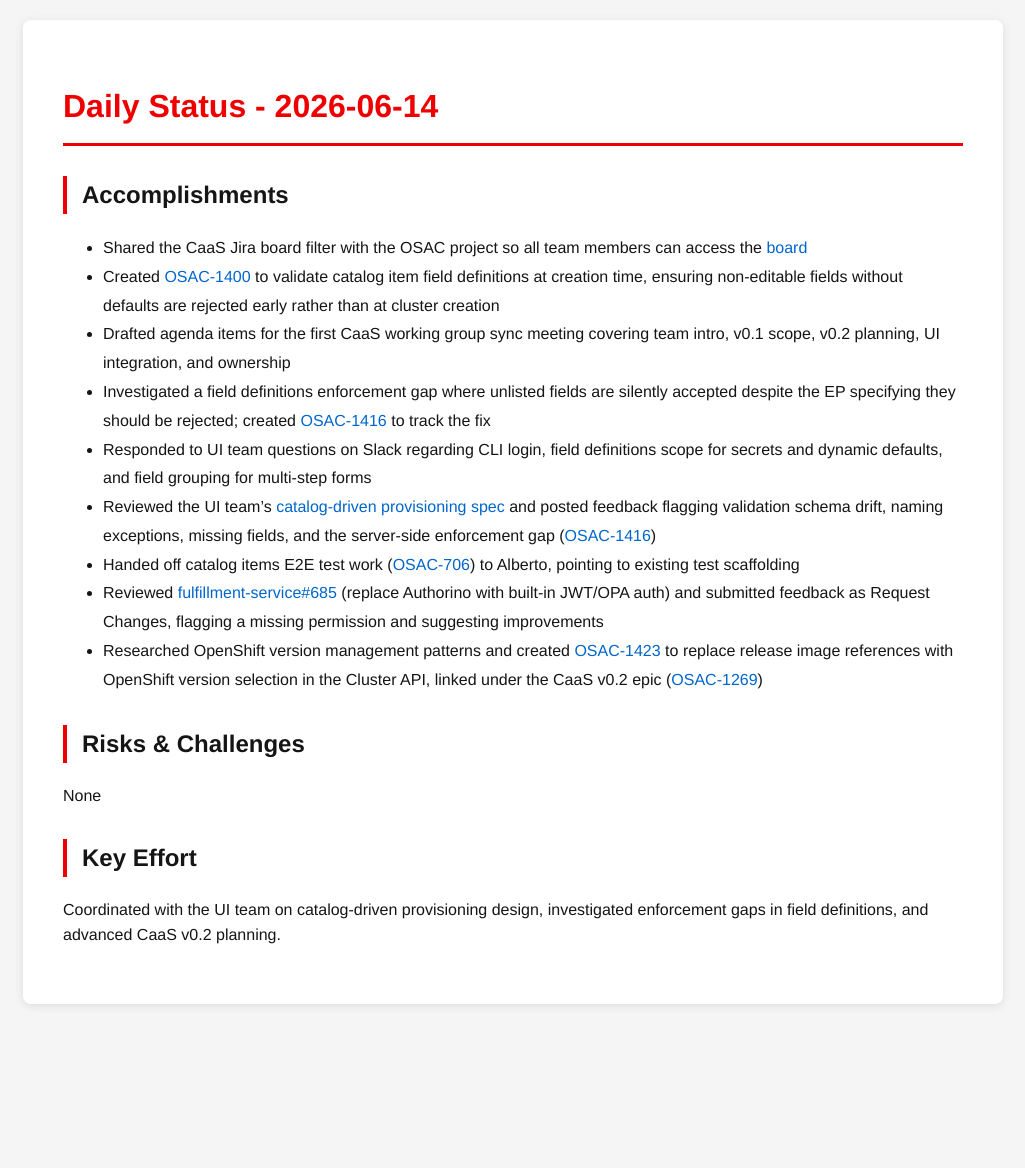
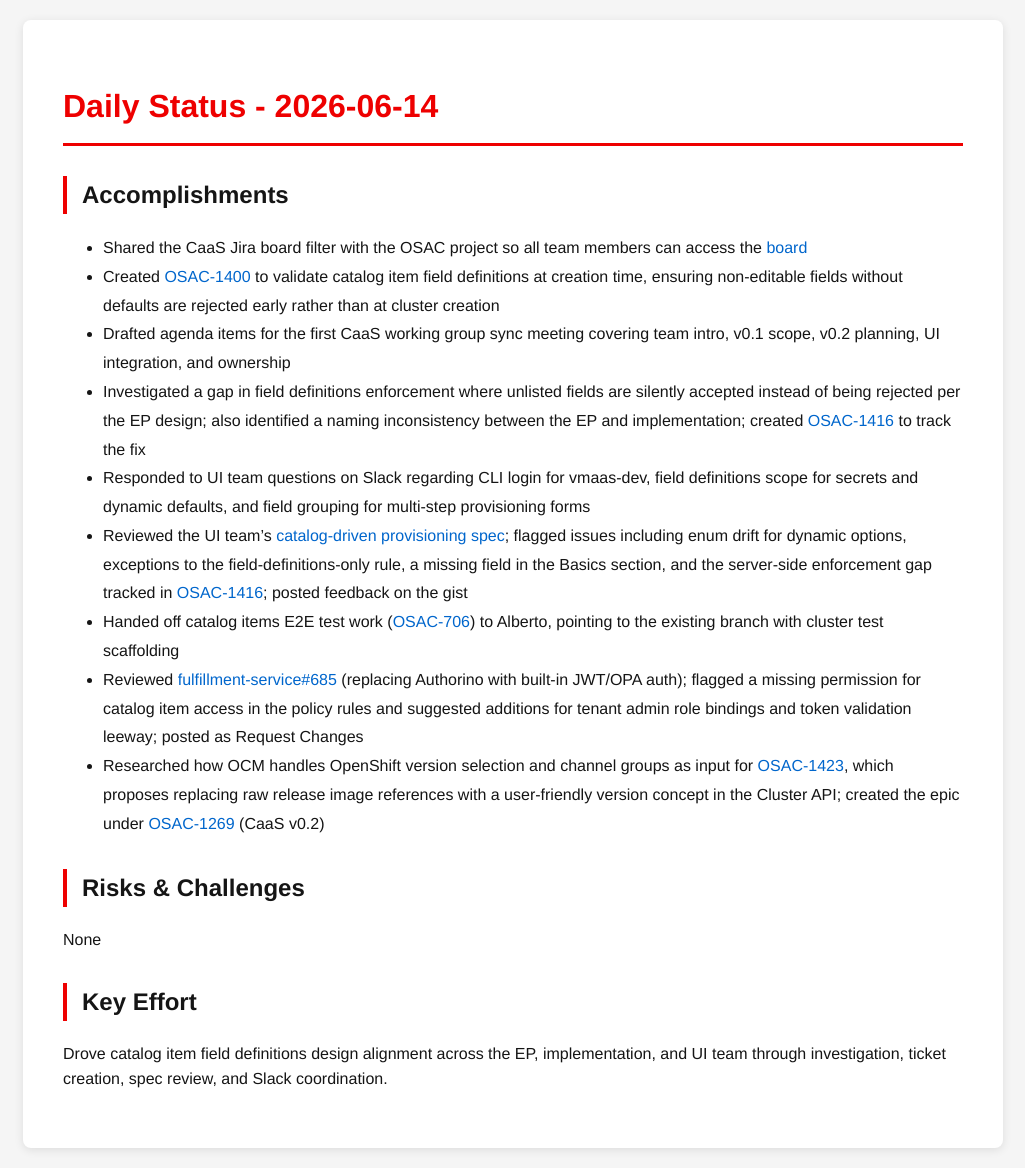
Before and after one commit to tzvatot/daily-status, a Jekyll site: the page built from 2026-06-14.md, in a window 1280 px wide. Shown: the whole page, without its empty margins (127-1152 px from the left). Built offline with Jekyll 4.4.1, drawn with Linux system fonts in a browser that asks for light colours; before the commit the page ends 1024 px from its top, so only the background shows below that.

Commit message:
Daily status update - 2026-06-14

```diff
--- a/2026-06-14.md
+++ b/2026-06-14.md
@@ -10,15 +10,15 @@
 - Shared the CaaS Jira board filter with the OSAC project so all team members can access the [board](https://redhat.atlassian.net/jira/software/c/projects/OSAC/boards/12411)
 - Created [OSAC-1400](https://redhat.atlassian.net/browse/OSAC-1400) to validate catalog item field definitions at creation time, ensuring non-editable fields without defaults are rejected early rather than at cluster creation
 - Drafted agenda items for the first CaaS working group sync meeting covering team intro, v0.1 scope, v0.2 planning, UI integration, and ownership
-- Investigated a field definitions enforcement gap where unlisted fields are silently accepted despite the EP specifying they should be rejected; created [OSAC-1416](https://redhat.atlassian.net/browse/OSAC-1416) to track the fix
-- Responded to UI team questions on Slack regarding CLI login, field definitions scope for secrets and dynamic defaults, and field grouping for multi-step forms
-- Reviewed the UI team's [catalog-driven provisioning spec](https://gist.github.com/batzionb/d6bb05faf56a1d8e9bf7ee194aa1356f) and posted feedback flagging validation schema drift, naming exceptions, missing fields, and the server-side enforcement gap ([OSAC-1416](https://redhat.atlassian.net/browse/OSAC-1416))
-- Handed off catalog items E2E test work ([OSAC-706](https://redhat.atlassian.net/browse/OSAC-706)) to Alberto, pointing to existing test scaffolding
-- Reviewed [fulfillment-service#685](https://github.com/osac-project/fulfillment-service/pull/685) (replace Authorino with built-in JWT/OPA auth) and submitted feedback as Request Changes, flagging a missing permission and suggesting improvements
-- Researched OpenShift version management patterns and created [OSAC-1423](https://redhat.atlassian.net/browse/OSAC-1423) to replace release image references with OpenShift version selection in the Cluster API, linked under the CaaS v0.2 epic ([OSAC-1269](https://redhat.atlassian.net/browse/OSAC-1269))
+- Investigated a gap in field definitions enforcement where unlisted fields are silently accepted instead of being rejected per the EP design; also identified a naming inconsistency between the EP and implementation; created [OSAC-1416](https://redhat.atlassian.net/browse/OSAC-1416) to track the fix
+- Responded to UI team questions on Slack regarding CLI login for vmaas-dev, field definitions scope for secrets and dynamic defaults, and field grouping for multi-step provisioning forms
+- Reviewed the UI team's [catalog-driven provisioning spec](https://gist.github.com/batzionb/d6bb05faf56a1d8e9bf7ee194aa1356f); flagged issues including enum drift for dynamic options, exceptions to the field-definitions-only rule, a missing field in the Basics section, and the server-side enforcement gap tracked in [OSAC-1416](https://redhat.atlassian.net/browse/OSAC-1416); posted feedback on the gist
+- Handed off catalog items E2E test work ([OSAC-706](https://redhat.atlassian.net/browse/OSAC-706)) to Alberto, pointing to the existing branch with cluster test scaffolding
+- Reviewed [fulfillment-service#685](https://github.com/osac-project/fulfillment-service/pull/685) (replacing Authorino with built-in JWT/OPA auth); flagged a missing permission for catalog item access in the policy rules and suggested additions for tenant admin role bindings and token validation leeway; posted as Request Changes
+- Researched how OCM handles OpenShift version selection and channel groups as input for [OSAC-1423](https://redhat.atlassian.net/browse/OSAC-1423), which proposes replacing raw release image references with a user-friendly version concept in the Cluster API; created the epic under [OSAC-1269](https://redhat.atlassian.net/browse/OSAC-1269) (CaaS v0.2)
 
 ## Risks & Challenges
 None
 
 ## Key Effort
-Coordinated with the UI team on catalog-driven provisioning design, investigated enforcement gaps in field definitions, and advanced CaaS v0.2 planning.
+Drove catalog item field definitions design alignment across the EP, implementation, and UI team through investigation, ticket creation, spec review, and Slack coordination.
```
